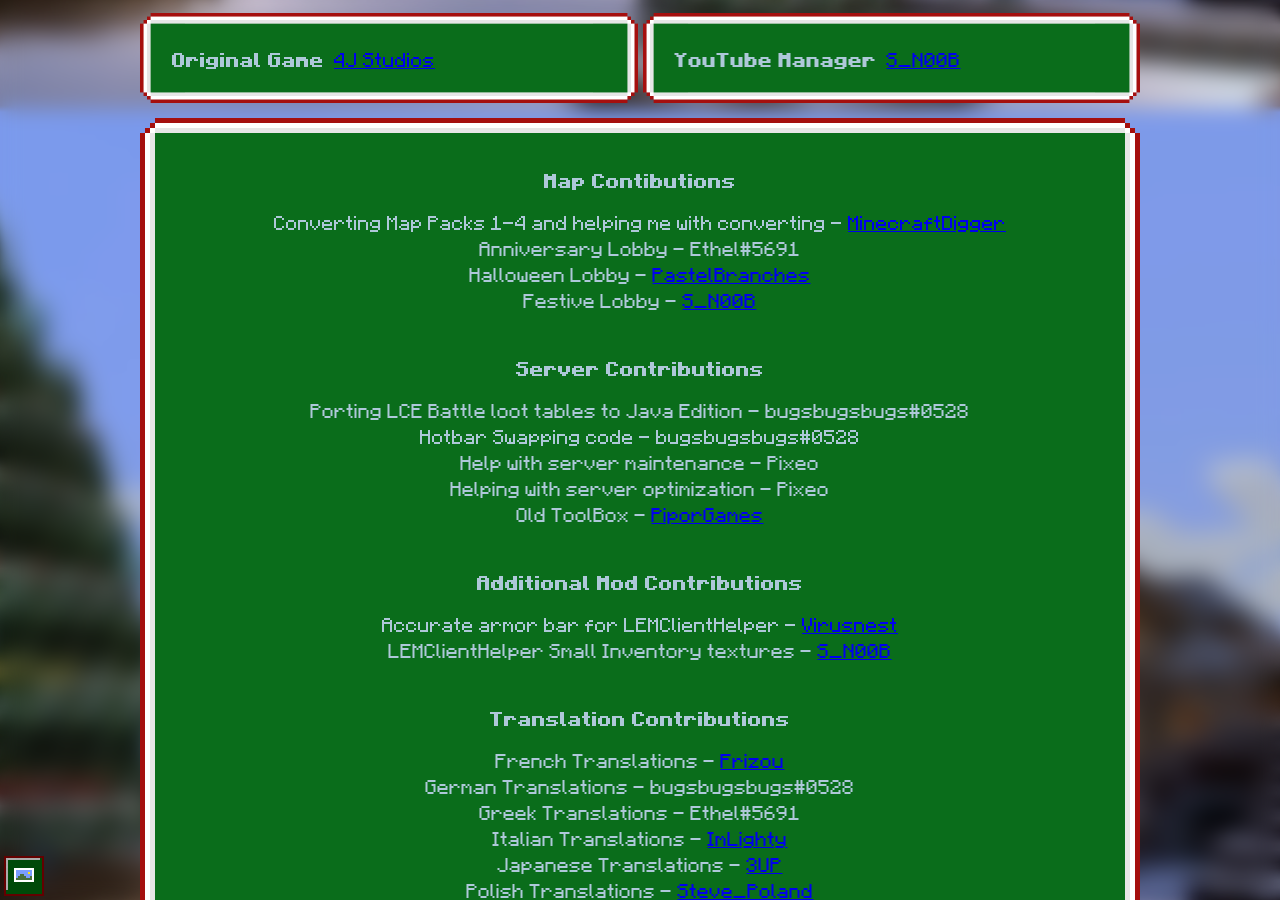
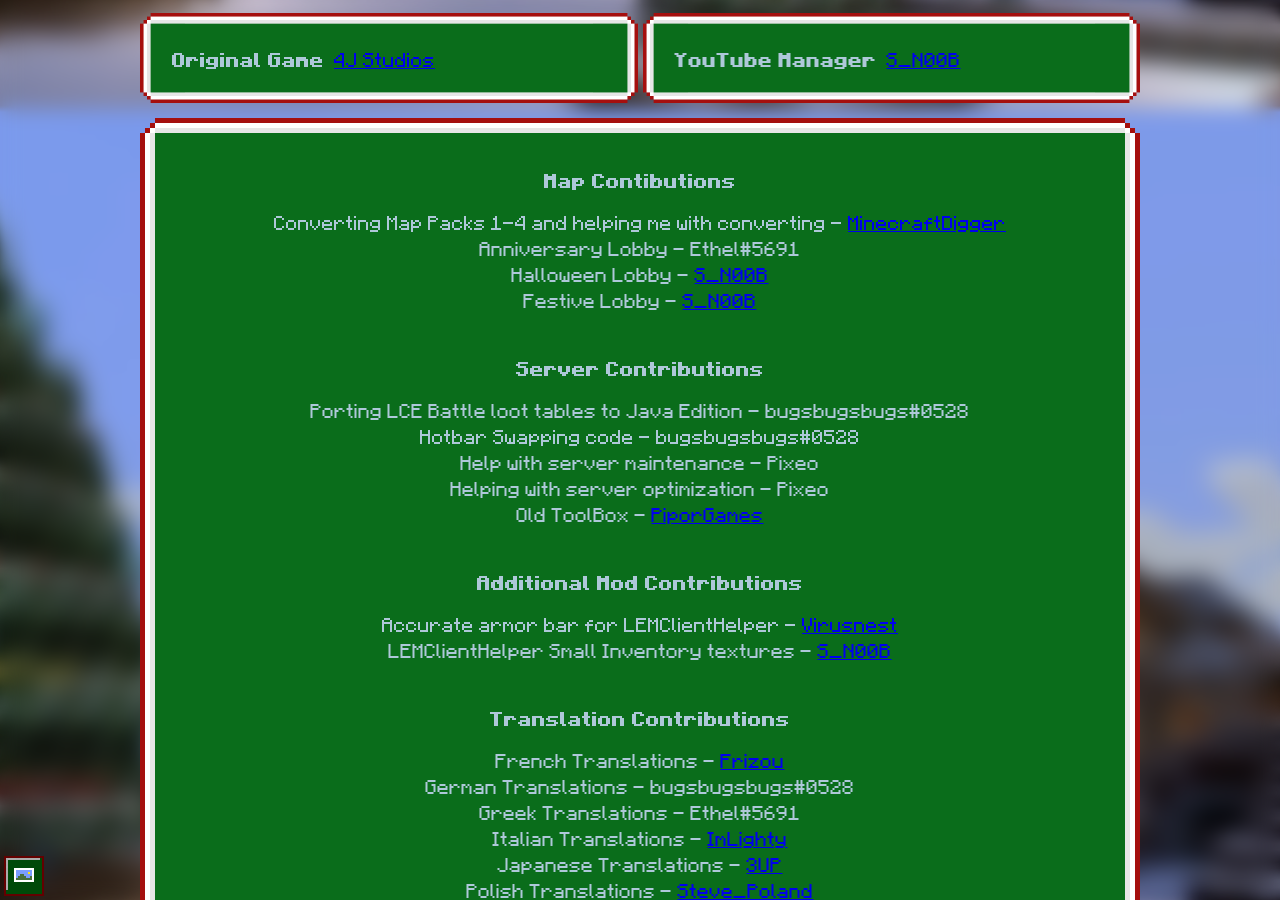
Before and after one commit to Legacy-Edition-Minigames/Website, a Jekyll site: the page built from credits.html, in a window 1280 px wide and 900 px high, scrolled down 791 px. Built offline with Jekyll 4.4.1, drawn with Linux system fonts in a browser that asks for light colours; some web fonts are replaced.

Commit message:
Update credits.html

```diff
--- a/credits.html
+++ b/credits.html
@@ -59,7 +59,7 @@
 	<p><b>Map Contibutions</b></p>
 	Converting Map Packs 1-4 and helping me with converting - <a href="https://www.youtube.com/c/MinecraftDigger/" target="_blank">MinecraftDigger</a><br>
 	Anniversary Lobby - Ethel#5691<br>
-	Halloween Lobby - <a href="https://www.youtube.com/channel/UCdrISDcsX4B8rI-FQuxXFTw" target="_blank">PastelBranches</a><br>
+	Halloween Lobby - <a href="https://github.com/S-N00B-1" target='_blank'>S_N00B</a><br>
 	Festive Lobby - <a href="https://github.com/S-N00B-1" target="_blank">S_N00B</a>
 
 	<br><br><p><b>Server Contributions</b></p>
```
